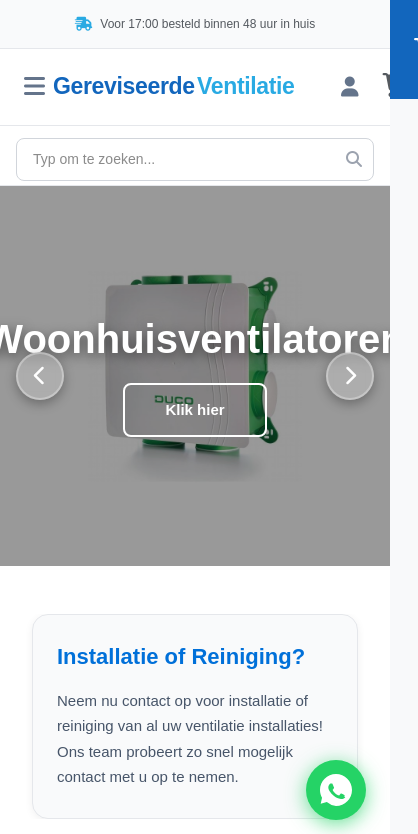
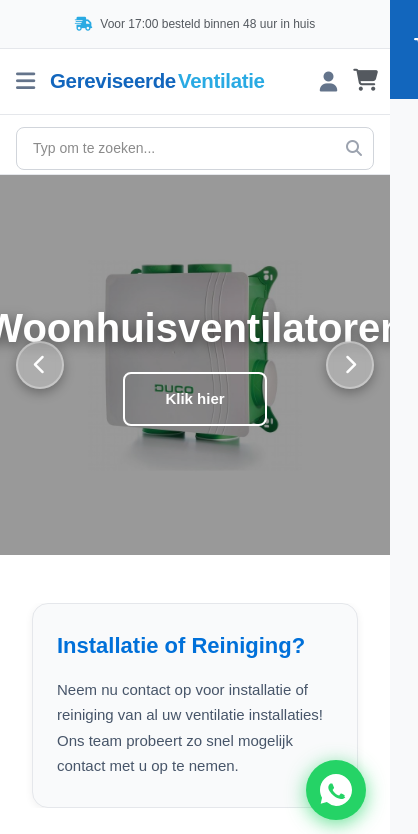
Before and after one commit to Scottlaeven21/gereviseerdeventilatie, a Next.js app: page / in a window 390 px wide. Shown: the top 834 px of the page, 418 px wide, since content can reach past the window. Built offline with nearby package versions, Linux system fonts and the light colour scheme.

Commit message:
Fix mobile header cart icon overflow

```diff
--- a/src/components/cart/CartIcon.tsx
+++ b/src/components/cart/CartIcon.tsx
@@ -20,12 +20,12 @@ export function CartIcon() {
         background: 'none',
         border: 'none',
         cursor: 'pointer',
-        padding: '8px',
+        padding: '4px',
         color: '#54595F',
       }}
       aria-label={mounted ? `Winkelwagen (${cartCount} ${cartCount === 1 ? 'item' : 'items'})` : 'Winkelwagen'}
     >
-      <i className="fas fa-shopping-cart" style={{ fontSize: '24px' }} />
+      <i className="fas fa-shopping-cart" style={{ fontSize: '22px' }} />
 
       {/* Badge - only show after mount to prevent hydration mismatch */}
       {mounted && cartCount > 0 && (
--- a/src/components/layout/Header.tsx
+++ b/src/components/layout/Header.tsx
@@ -215,8 +215,8 @@ export function Header() {
       {/* Mobile Header */}
       <div className="lg:hidden">
         {/* Mobile Top Bar */}
-        <div style={{ background: 'white', padding: '12px 16px', borderBottom: '1px solid #e5e7eb' }}>
-          <div style={{ display: 'flex', alignItems: 'center', justifyContent: 'space-between' }}>
+        <div style={{ background: 'white', padding: '12px 12px', borderBottom: '1px solid #e5e7eb' }}>
+          <div style={{ display: 'flex', alignItems: 'center', justifyContent: 'space-between', gap: '8px' }}>
             {/* Hamburger Menu */}
             <button
               onClick={() => setMobileMenuOpen(!mobileMenuOpen)}
@@ -224,9 +224,10 @@ export function Header() {
                 background: 'none',
                 border: 'none',
                 color: '#64748b',
-                fontSize: '24px',
+                fontSize: '22px',
                 cursor: 'pointer',
-                padding: '8px',
+                padding: '4px',
+                flexShrink: 0,
               }}
               aria-label="Menu"
             >
@@ -234,16 +235,18 @@ export function Header() {
             </button>
 
             {/* Logo */}
-            <Link href="/">
-              <Logo height={36} />
+            <Link href="/" style={{ flexGrow: 1, display: 'flex', justifyContent: 'center' }}>
+              <Logo height={32} />
             </Link>
 
             {/* Right Icons */}
-            <div style={{ display: 'flex', alignItems: 'center', gap: '16px' }}>
-              <Link href="/account" style={{ color: '#64748b', fontSize: '20px' }}>
+            <div style={{ display: 'flex', alignItems: 'center', gap: '8px', flexShrink: 0 }}>
+              <Link href="/account" style={{ color: '#64748b', fontSize: '20px', padding: '4px' }}>
                 <i className="fas fa-user" />
               </Link>
-              <CartIcon />
+              <div style={{ marginRight: '-4px' }}>
+                <CartIcon />
+              </div>
             </div>
           </div>
         </div>
```
